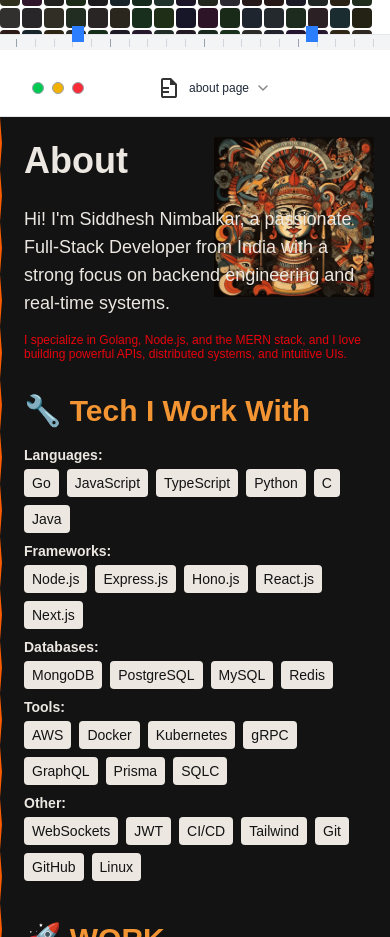
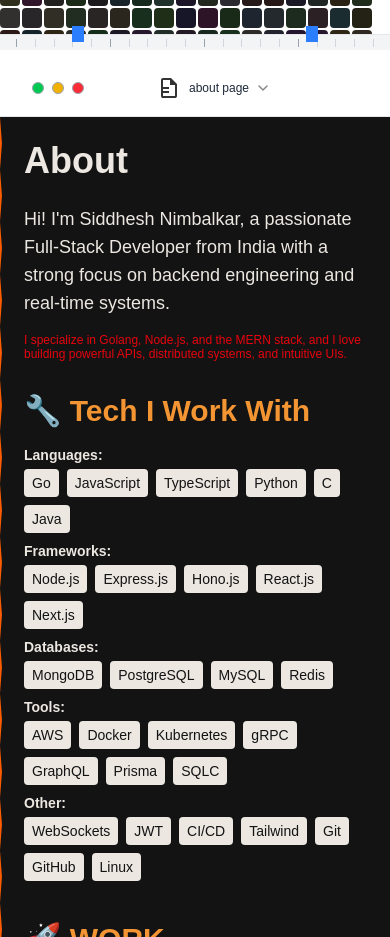
Before and after one commit to siddheshRajendraNimbalkar/My_Portfolio, a Next.js app: page / in a window 390 px wide. Shown: the part 794-1731 px from the top of the page. Built offline with nearby package versions, Linux system fonts and the light colour scheme.

Commit message:
about responsive

```diff
--- a/src/components/About/About.tsx
+++ b/src/components/About/About.tsx
@@ -1,3 +1,4 @@
+
 'use client'
 
 import React, { useEffect } from 'react'
@@ -55,7 +56,7 @@ const About = () => {
           alt="Background Flower"
           width={500}
           height={500}
-          className="absolute top-5 right-4 w-40 h-40 sm:w-64 sm:h-64 object-cover z-0"
+          className="hidden absolute md:block top-5 right-4 w-40 h-40 sm:w-64 sm:h-64 object-cover z-0"
         />
 
         <h2 className="text-4xl sm:text-5xl font-bold text-[#ECE7E1] mb-6 about-heading relative z-10">
```
